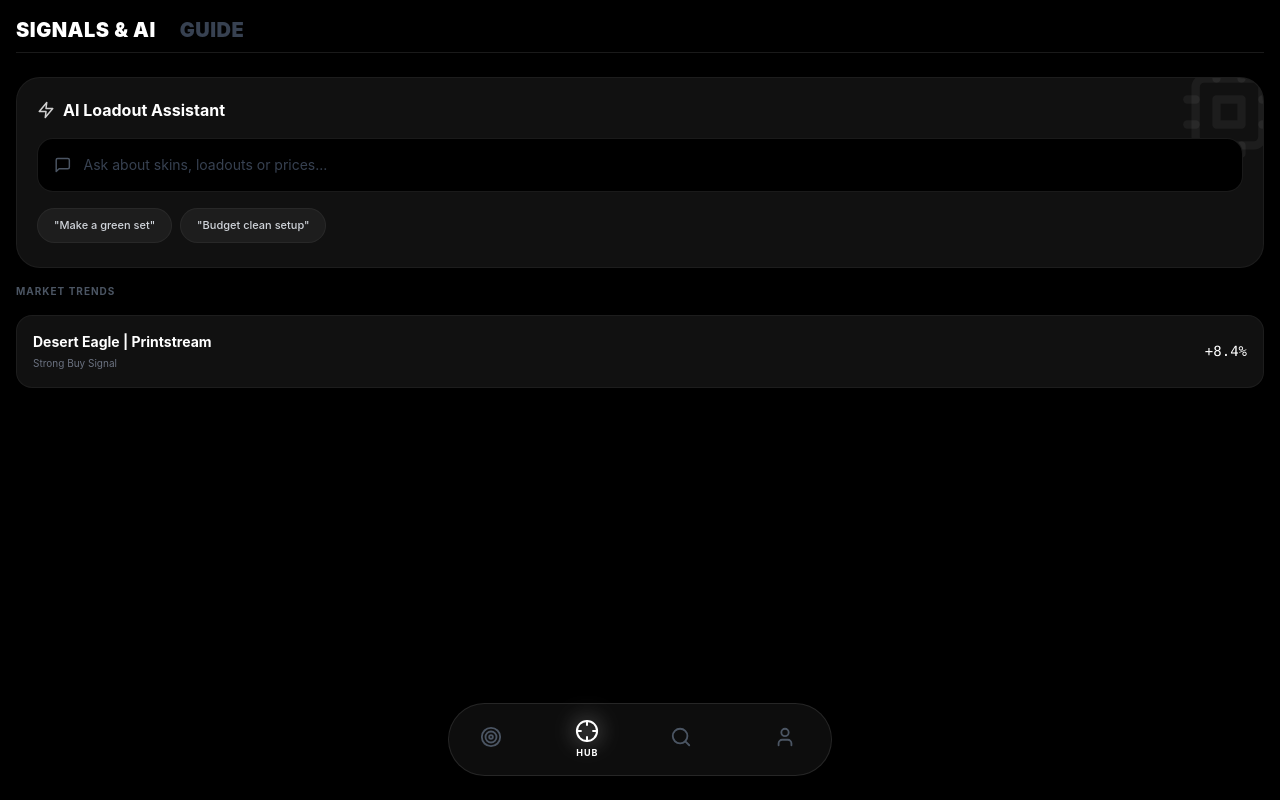
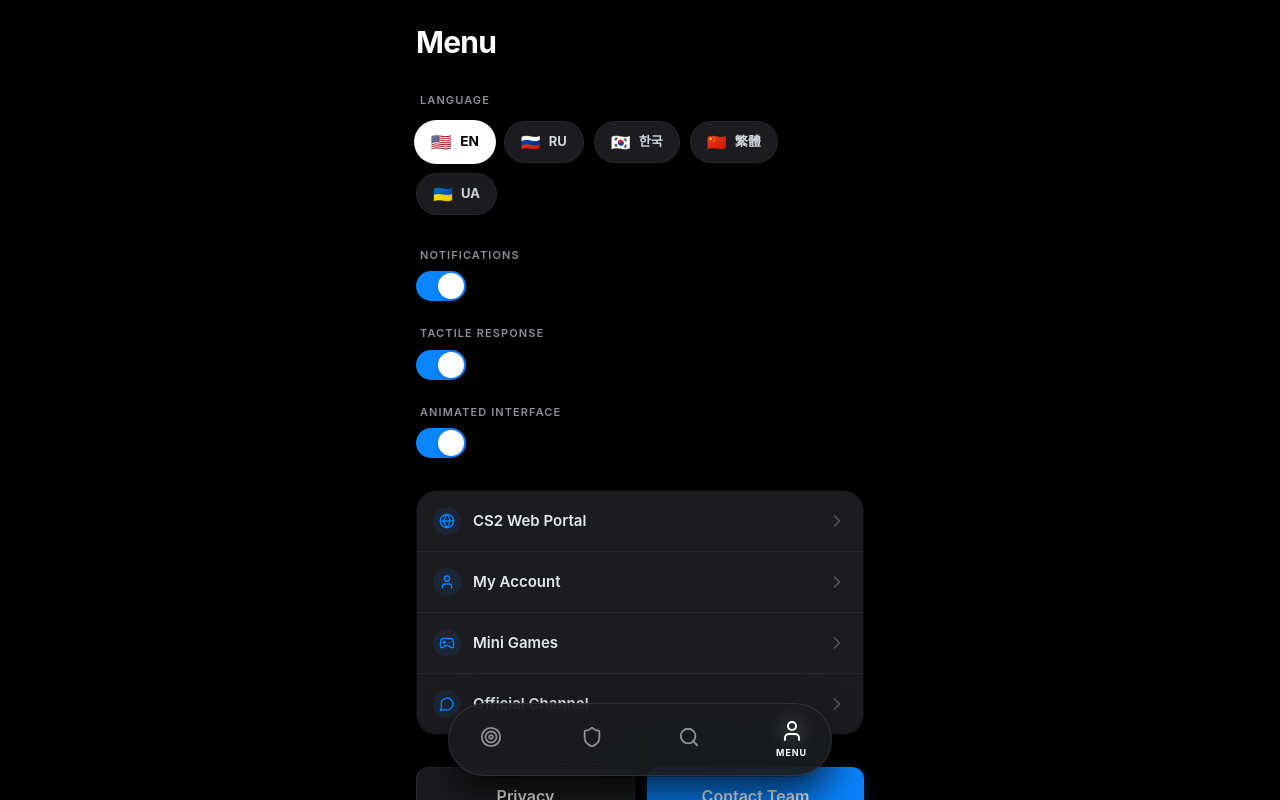
Before and after one commit to molniyamaqueen/cs2-case-simulator, a React (Vite) app: page / in a window 1280 px wide. Built offline with nearby package versions, Linux system fonts and the light colour scheme.

Commit message:
Update App.jsx

```diff
--- a/src/App.jsx
+++ b/src/App.jsx
@@ -1,267 +1,187 @@
 import React, { useState, useEffect } from 'react';
-import { Target, Crosshair, Search, User, MessageSquare, Zap, ShieldAlert, Cpu, Share2 } from 'lucide-react';
-
-const dict = {
-  en: {
-    arena: 'Arena', hub: 'Hub', news: 'News', profile: 'Profile',
-    signals: 'Signals & AI', guide: 'Guide',
-    askAi: 'What do you want to learn today, fighter?',
-    aiPlaceholder: 'Ask about skins, loadouts or prices...',
-    mythFact: 'Myth / Fact', mythText: 'Crouching while shooting the AK-47 reduces initial bullet spread.',
-    lang: 'Language', referral: 'Referral Program', invite: 'Invite Friends', bonus: 'Get premium features for invites',
-    privacy: 'Privacy', contact: 'Contact the Team',
-    skills: ['Aiming', 'Peeking', 'Grenades', 'Positioning', 'Economy', 'Maps']
-  },
-  ru: {
-    arena: 'Арена', hub: 'Хаб', news: 'Новости', profile: 'Профиль',
-    signals: 'Сигналы и ИИ', guide: 'Гайды',
-    askAi: 'Чему хочешь научиться сегодня, боец?',
-    aiPlaceholder: 'Спроси про скины, сборки или цены...',
-    mythFact: 'Миф / Факт', mythText: 'Стрельба в присяде из AK-47 уменьшает начальный разброс пуль.',
-    lang: 'Язык', referral: 'Реферальная программа', invite: 'Пригласить друзей', bonus: 'Получи премиум за приглашения',
-    privacy: 'Приватность', contact: 'Связаться с командой',
-    skills: ['Аим', 'Пики', 'Гранаты', 'Позиционка', 'Экономика', 'Карты']
-  }
-};
+import { Target, Search, User, ChevronRight, Globe, MessageCircle, Shield, Gamepad2 } from 'lucide-react';
 
 const App = () => {
-  const [activeTab, setActiveTab] = useState('hub');
-  const [hubTab, setHubTab] = useState('signals');
+  const [activeTab, setActiveTab] = useState('profile');
+
+  // Состояния для настроек
   const [lang, setLang] = useState('en');
-  const [showSplash, setShowSplash] = useState(true);
-
-  const t = dict[lang] || dict.en;
+  const [notifs, setNotifs] = useState(true);
+  const [haptic, setHaptic] = useState(true);
+  const [animations, setAnimations] = useState(true);
 
   useEffect(() => {
-    // Безопасная инициализация Telegram (без крашей)
     try {
       const tg = window.Telegram?.WebApp;
       if (tg) {
         tg.ready();
         tg.expand();
-        if (tg.setHeaderColor) {
-          tg.setHeaderColor('#000000');
-        }
+        if (tg.setHeaderColor) tg.setHeaderColor('#000000');
       }
-    } catch (error) {
-      console.error("TG Init Error:", error);
-    }
-
-    // Таймер сплеш-экрана
-    const timer = setTimeout(() => setShowSplash(false), 1800);
-    return () => clearTimeout(timer);
+    } catch (e) {}
   }, []);
 
-  // --- СПЛЕШ-ЭКРАН ---
-  if (showSplash) {
-    return (
-      <div className="fixed inset-0 bg-black flex items-center justify-center z-[100] overflow-hidden">
-        <div className="absolute inset-0 flex items-center justify-center animate-[flash_1.8s_ease-out_forwards]">
-          <div className="w-10 h-10 bg-white rounded-full blur-xl animate-[expand_1.8s_ease-out_forwards]"></div>
-        </div>
-        <div className="relative z-10 flex flex-col items-center animate-[float_3s_ease-in-out_infinite]">
-          <Crosshair size={48} className="text-white/80 animate-[spin_8s_linear_infinite] mb-4" />
-          <div className="text-white font-black tracking-[0.4em] uppercase text-xl">CS2 PRO</div>
-        </div>
-        <style>{`
-          @keyframes flash { 0% { opacity: 0; } 20% { opacity: 1; } 100% { opacity: 0; visibility: hidden; } }
-          @keyframes expand { 0% { transform: scale(1); opacity: 1; } 100% { transform: scale(50); opacity: 0; } }
-          @keyframes float { 0%, 100% { transform: translateY(0); } 50% { transform: translateY(-10px); } }
-        `}</style>
-      </div>
-    );
-  }
-
-  // --- КОМПОНЕНТЫ ---
-  const NavBtn = ({ id, icon, label }) => {
-    const isActive = activeTab === id;
-    return (
-      <button
-        onClick={() => {
-          setActiveTab(id);
-          try {
-            if (window.Telegram?.WebApp?.HapticFeedback) {
-              window.Telegram.WebApp.HapticFeedback.impactOccurred('light');
-            }
-          } catch (e) {}
-        }}
-        className={`flex flex-col items-center justify-center px-4 py-2 rounded-2xl transition-all duration-300 ${
-          isActive ? 'text-white' : 'text-gray-600 hover:text-gray-400'
-        }`}
-      >
-        <div className={`transition-all duration-300 ${isActive ? 'drop-shadow-[0_0_10px_rgba(255,255,255,0.8)] scale-110 mb-1' : 'mb-1 scale-100'}`}>
-          {icon}
-        </div>
-        <span className={`text-[9px] font-bold tracking-widest uppercase transition-all duration-300 ${isActive ? 'opacity-100' : 'opacity-0 h-0 overflow-hidden'}`}>
-          {label}
-        </span>
-      </button>
-    );
+  // Вибрация (Haptic Feedback)
+  const triggerHaptic = (style = 'light') => {
+    try {
+      if (haptic && window.Telegram?.WebApp?.HapticFeedback) {
+        window.Telegram.WebApp.HapticFeedback.impactOccurred(style);
+      }
+    } catch (e) {}
   };
 
+  // --- ПРЕМИУМ КОМПОНЕНТЫ ---
+
+  // 1. Кнопка языка (Pill)
   const LangBtn = ({ id, flag, label }) => {
     const isActive = lang === id;
     return (
       <button
-        onClick={() => setLang(id)}
-        className={`flex items-center space-x-2 px-4 py-2.5 rounded-full font-bold text-sm transition-all ${
-          isActive ? 'bg-white text-black' : 'bg-[#151515] border border-white/5 text-gray-300 hover:bg-[#202020]'
+        onClick={() => { setLang(id); triggerHaptic('medium'); }}
+        className={`flex items-center space-x-2 px-4 py-2 rounded-full font-bold text-[13px] transition-all duration-300 ${
+          isActive
+            ? 'bg-white text-black shadow-lg scale-105'
+            : 'bg-[#1c1c1e] text-gray-300 hover:bg-[#2c2c2e] border border-white/5'
         }`}
       >
-        <span>{flag}</span>
+        <span className="text-base">{flag}</span>
         <span>{label}</span>
       </button>
     );
   };
 
+  // 2. iOS Тумблер (Switch)
+  const CustomSwitch = ({ active, onChange }) => (
+    <div
+      onClick={() => { onChange(!active); triggerHaptic('light'); }}
+      className={`w-[50px] h-[30px] rounded-full p-[2px] cursor-pointer transition-colors duration-300 ease-in-out ${
+        active ? 'bg-[#0a84ff]' : 'bg-[#39393d]'
+      }`}
+    >
+      <div
+        className={`bg-white w-[26px] h-[26px] rounded-full shadow-md transform transition-transform duration-300 ease-in-out ${
+          active ? 'translate-x-[20px]' : 'translate-x-0'
+        }`}
+      />
+    </div>
+  );
+
+  // 3. Блок с ссылками
+  const LinkItem = ({ icon, text, isLast }) => (
+    <div className={`flex items-center justify-between p-4 bg-[#1c1c1e] active:bg-[#2c2c2e] transition-colors cursor-pointer ${isLast ? '' : 'border-b border-white/5'}`}>
+      <div className="flex items-center space-x-3">
+        <div className="w-7 h-7 rounded-full bg-[#0a84ff]/10 flex items-center justify-center">
+          {React.cloneElement(icon, { size: 16, className: "text-[#0a84ff]" })}
+        </div>
+        <span className="font-semibold text-[15px] text-gray-200">{text}</span>
+      </div>
+      <ChevronRight size={20} className="text-[#545458]" />
+    </div>
+  );
+
   return (
-    <div className="flex flex-col h-screen bg-black text-gray-200 font-sans overflow-hidden">
-      <main className="flex-1 overflow-y-auto pb-28 px-4 pt-4">
+    <div className="flex flex-col h-screen bg-black text-white font-sans overflow-hidden">
 
-        {/* --- ARENA --- */}
-        {activeTab === 'arena' && (
-          <div className="flex flex-col h-full items-center justify-center text-center">
-            <Target size={48} className="text-white/10 mb-4" />
-            <h3 className="text-xl font-black tracking-widest uppercase text-white mb-2">Arena</h3>
-            <p className="text-sm text-gray-600">Competitive ecosystem loading...</p>
-          </div>
-        )}
+      {/* ОСНОВНОЙ КОНТЕНТ */}
+      <main className="flex-1 overflow-y-auto pb-28 px-4 pt-6">
 
-        {/* --- HUB --- */}
-        {activeTab === 'hub' && (
-          <div className="flex flex-col h-full">
-            <div className="flex space-x-6 mb-6 border-b border-white/10 pb-2">
-              <button onClick={() => setHubTab('signals')} className={`text-xl font-black uppercase tracking-wide transition-colors ${hubTab === 'signals' ? 'text-white' : 'text-gray-700'}`}>
-                {t.signals}
+        {activeTab === 'profile' && (
+          <div className="animate-in fade-in duration-500 max-w-md mx-auto">
+            <h1 className="text-3xl font-bold mb-8 tracking-tight">Menu</h1>
+
+            {/* ЯЗЫКИ */}
+            <div className="mb-8">
+              <div className="text-[11px] text-[#8e8e93] uppercase tracking-widest font-semibold mb-3 ml-1">Language</div>
+              <div className="flex flex-wrap gap-2.5">
+                <LangBtn id="en" flag="🇺🇸" label="EN" />
+                <LangBtn id="ru" flag="🇷🇺" label="RU" />
+                <LangBtn id="kr" flag="🇰🇷" label="한국" />
+                <LangBtn id="zh" flag="🇨🇳" label="繁體" />
+                <LangBtn id="ua" flag="🇺🇦" label="UA" />
+              </div>
+            </div>
+
+            {/* НАСТРОЙКИ (ТУМБЛЕРЫ) */}
+            <div className="space-y-6 mb-8">
+              <div>
+                <div className="text-[11px] text-[#8e8e93] uppercase tracking-widest font-semibold mb-2 ml-1">Notifications</div>
+                <CustomSwitch active={notifs} onChange={setNotifs} />
+              </div>
+
+              <div>
+                <div className="text-[11px] text-[#8e8e93] uppercase tracking-widest font-semibold mb-2 ml-1">Tactile Response</div>
+                <CustomSwitch active={haptic} onChange={setHaptic} />
+              </div>
+
+              <div>
+                <div className="text-[11px] text-[#8e8e93] uppercase tracking-widest font-semibold mb-2 ml-1">Animated Interface</div>
+                <CustomSwitch active={animations} onChange={setAnimations} />
+              </div>
+            </div>
+
+            {/* БЛОК ССЫЛОК (iOS Card Style) */}
+            <div className="rounded-[20px] overflow-hidden mb-8 border border-white/5 shadow-lg">
+              <LinkItem icon={<Globe />} text="CS2 Web Portal" isLast={false} />
+              <LinkItem icon={<User />} text="My Account" isLast={false} />
+              <LinkItem icon={<Gamepad2 />} text="Mini Games" isLast={false} />
+              <LinkItem icon={<MessageCircle />} text="Official Channel" isLast={true} />
+            </div>
+
+            {/* КНОПКИ ВНИЗУ */}
+            <div className="flex space-x-3 mb-6">
+              <button
+                onClick={() => triggerHaptic('light')}
+                className="flex-1 bg-[#1c1c1e] hover:bg-[#2c2c2e] text-white font-semibold py-4 rounded-xl transition-colors border border-white/5"
+              >
+                Privacy
               </button>
-              <button onClick={() => setHubTab('guide')} className={`text-xl font-black uppercase tracking-wide transition-colors ${hubTab === 'guide' ? 'text-white' : 'text-gray-700'}`}>
-                {t.guide}
+              <button
+                onClick={() => triggerHaptic('medium')}
+                className="flex-1 bg-[#0a84ff] hover:bg-[#0070e6] text-white font-semibold py-4 rounded-xl transition-colors shadow-[0_4px_14px_rgba(10,132,255,0.3)]"
+              >
+                Contact Team
               </button>
             </div>
 
-            {hubTab === 'signals' && (
-              <div className="space-y-4">
-                <div className="bg-[#111] border border-white/5 p-5 rounded-3xl relative overflow-hidden">
-                  <div className="absolute -top-4 -right-4 text-white/5"><Cpu size={100} /></div>
-                  <h3 className="text-white font-bold mb-4 flex items-center"><Zap size={18} className="mr-2 text-white/80" /> AI Loadout Assistant</h3>
-
-                  <div className="bg-[#000] rounded-2xl p-4 flex items-center border border-white/10 relative z-10">
-                    <MessageSquare size={18} className="text-gray-600 mr-3" />
-                    <input type="text" placeholder={t.aiPlaceholder} className="bg-transparent border-none text-sm w-full outline-none text-white placeholder-gray-700" />
-                  </div>
-
-                  <div className="flex space-x-2 mt-4 overflow-x-auto pb-1 scrollbar-hide relative z-10">
-                    <span className="text-[11px] font-medium bg-white/5 border border-white/5 px-4 py-2 rounded-full whitespace-nowrap text-gray-300 hover:text-white transition cursor-pointer">"Make a green set"</span>
-                    <span className="text-[11px] font-medium bg-white/5 border border-white/5 px-4 py-2 rounded-full whitespace-nowrap text-gray-300 hover:text-white transition cursor-pointer">"Budget clean setup"</span>
-                  </div>
-                </div>
-
-                <h4 className="text-[10px] text-gray-600 uppercase tracking-widest font-bold mt-6 mb-2">Market Trends</h4>
-                <div className="bg-[#111] border border-white/5 p-4 rounded-2xl flex justify-between items-center">
-                  <div>
-                    <div className="font-bold text-white text-sm">Desert Eagle | Printstream</div>
-                    <div className="text-[10px] text-gray-500 mt-1">Strong Buy Signal</div>
-                  </div>
-                  <div className="text-white font-mono text-sm">+8.4%</div>
-                </div>
-              </div>
-            )}
-
-            {hubTab === 'guide' && (
-              <div className="space-y-4">
-                <h3 className="text-lg font-bold text-white/90 mb-6 leading-tight">{t.askAi}</h3>
-                <div className="grid grid-cols-2 gap-3">
-                  {t.skills.map((skill, i) => (
-                    <button key={i} className="bg-[#111] border border-white/5 py-5 rounded-2xl font-bold text-sm text-gray-400 hover:bg-[#151515] hover:text-white hover:border-white/20 transition-all">
-                      {skill}
-                    </button>
-                  ))}
-                </div>
-              </div>
-            )}
-          </div>
-        )}
-
-        {/* --- NEWS --- */}
-        {activeTab === 'news' && (
-          <div className="space-y-6">
-            <h2 className="text-2xl font-black uppercase tracking-wide text-white mb-6">Intel</h2>
-
-            <div className="bg-gradient-to-br from-[#151515] to-[#0a0a0a] border border-white/10 p-5 rounded-3xl">
-              <div className="flex items-center text-[10px] uppercase tracking-widest text-gray-500 font-bold mb-3">
-                <ShieldAlert size={14} className="mr-1.5 text-white/80" /> {t.mythFact}
-              </div>
-              <p className="text-sm font-medium text-gray-200 mb-6 leading-relaxed">"{t.mythText}"</p>
-              <div className="flex space-x-3">
-                <button className="flex-1 bg-black border border-white/10 py-3 rounded-xl text-xs font-bold text-gray-400 hover:text-white hover:border-white/30 transition">MYTH</button>
-                <button className="flex-1 bg-white text-black py-3 rounded-xl text-xs font-bold hover:bg-gray-200 transition">FACT</button>
-              </div>
-            </div>
-
-            <div>
-              <h3 className="text-[10px] uppercase tracking-widest text-gray-600 font-bold mb-3">Live Feed</h3>
-              <div className="space-y-3">
-                {[
-                  { source: 'HLTV', time: '10m ago', text: 'Valve releases new patch fixing subtick movement issues.' },
-                  { source: 'CS2 Official', time: '2h ago', text: 'New case drop pool analyzed by community data miners.' }
-                ].map((news, i) => (
-                  <div key={i} className="bg-[#111] p-4 rounded-2xl border border-white/5 hover:border-white/10 transition cursor-pointer">
-                    <div className="text-[10px] text-gray-600 font-bold mb-1.5 uppercase tracking-wider">{news.source} • {news.time}</div>
-                    <div className="font-medium text-sm text-gray-300 leading-snug">{news.text}</div>
-                  </div>
-                ))}
-              </div>
+            <div className="text-center text-[12px] text-[#545458] font-medium mb-4">
+              Terms of Service
             </div>
           </div>
         )}
 
-        {/* --- PROFILE --- */}
-        {activeTab === 'profile' && (
-          <div className="space-y-6">
-            <h1 className="text-2xl font-black uppercase tracking-wide text-white mb-6">{t.profile}</h1>
-
-            <div className="mb-8">
-              <div className="text-[10px] text-gray-600 uppercase tracking-widest font-bold mb-3">{t.lang}</div>
-              <div className="flex flex-wrap gap-2">
-                <LangBtn id="en" flag="🇺🇸" label="EN" />
-                <LangBtn id="ru" flag="🇷🇺" label="RU" />
-              </div>
-            </div>
-
-            <div className="bg-[#111] p-5 rounded-3xl border border-white/5 flex items-center space-x-4 mb-6">
-              <div className="w-14 h-14 rounded-full bg-[#222] flex items-center justify-center border border-white/10">
-                <User size={24} className="text-gray-400" />
-              </div>
-              <div>
-                <h3 className="font-bold text-lg text-white tracking-wide">Classified Agent</h3>
-                <span className="text-[10px] uppercase tracking-widest text-gray-500">Premium Tier</span>
-              </div>
-            </div>
-
-            <div className="bg-[#111] border border-white/5 rounded-3xl p-5 mb-8">
-              <div className="flex justify-between items-center mb-4">
-                <div>
-                  <h4 className="font-bold text-white">{t.referral}</h4>
-                  <p className="text-xs text-gray-500 mt-1">{t.bonus}</p>
-                </div>
-                <div className="w-10 h-10 bg-white/5 rounded-full flex items-center justify-center text-white"><Share2 size={16} /></div>
-              </div>
-              <button className="w-full bg-white text-black font-bold py-3.5 rounded-xl text-sm hover:bg-gray-200 transition">
-                {t.invite}
-              </button>
-            </div>
+        {/* Заглушки для других вкладок */}
+        {activeTab !== 'profile' && (
+          <div className="h-full flex items-center justify-center text-gray-500">
+            Section under construction
           </div>
         )}
 
       </main>
 
-      {/* --- НАВИГАЦИЯ --- */}
-      <nav className="fixed bottom-6 left-1/2 -translate-x-1/2 w-[85%] max-w-sm bg-[#111111]/80 backdrop-blur-2xl border border-white/10 rounded-[2.5rem] px-2 py-2 z-50 shadow-[0_20px_40px_rgba(0,0,0,0.5)]">
+      {/* ОВАЛЬНАЯ НАВИГАЦИЯ */}
+      <nav className="fixed bottom-6 left-1/2 -translate-x-1/2 w-[85%] max-w-sm bg-[#1c1c1e]/90 backdrop-blur-2xl border border-white/10 rounded-[2.5rem] px-2 py-2 z-50 shadow-[0_20px_40px_rgba(0,0,0,0.7)]">
         <div className="flex justify-between items-center">
-          <NavBtn id="arena" icon={<Target size={22} />} label="Arena" />
-          <NavBtn id="hub" icon={<Crosshair size={22} />} label="Hub" />
-          <NavBtn id="news" icon={<Search size={22} />} label="News" />
-          <NavBtn id="profile" icon={<User size={22} />} label="Profile" />
+          {[
+            { id: 'arena', icon: <Target size={22} />, label: 'Arena' },
+            { id: 'hub', icon: <Shield size={22} />, label: 'Hub' },
+            { id: 'news', icon: <Search size={22} />, label: 'Intel' },
+            { id: 'profile', icon: <User size={22} />, label: 'Menu' }
+          ].map((item) => (
+            <button
+              key={item.id}
+              onClick={() => { setActiveTab(item.id); triggerHaptic('light'); }}
+              className={`flex flex-col items-center justify-center px-4 py-2 rounded-2xl transition-all duration-300 ${
+                activeTab === item.id ? 'text-white' : 'text-[#8e8e93] hover:text-gray-400'
+              }`}
+            >
+              <div className={`transition-all duration-300 ${activeTab === item.id ? 'drop-shadow-[0_0_8px_rgba(255,255,255,0.5)] scale-110 mb-1' : 'mb-1 scale-100'}`}>
+                {item.icon}
+              </div>
+              <span className={`text-[9px] font-bold tracking-widest uppercase transition-all duration-300 ${activeTab === item.id ? 'opacity-100' : 'opacity-0 h-0 overflow-hidden'}`}>
+                {item.label}
+              </span>
+            </button>
+          ))}
         </div>
       </nav>
 
```
